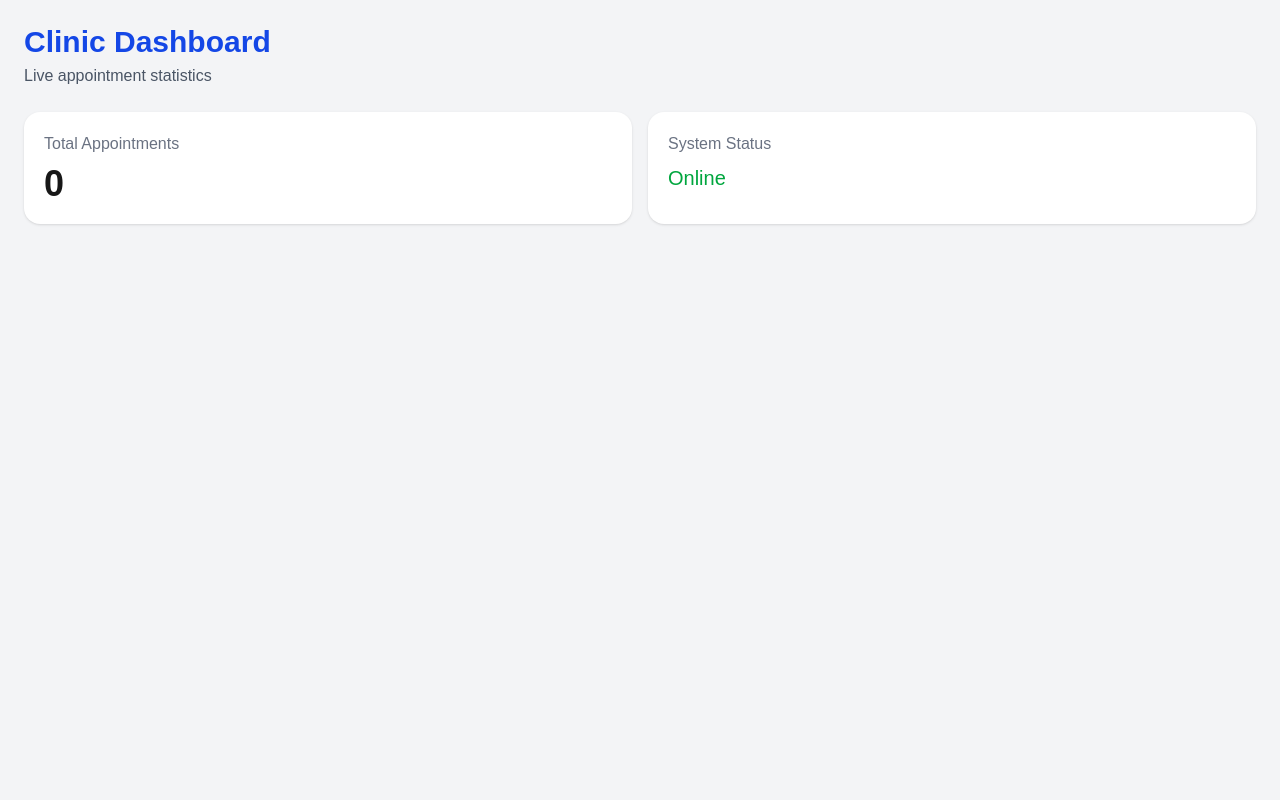
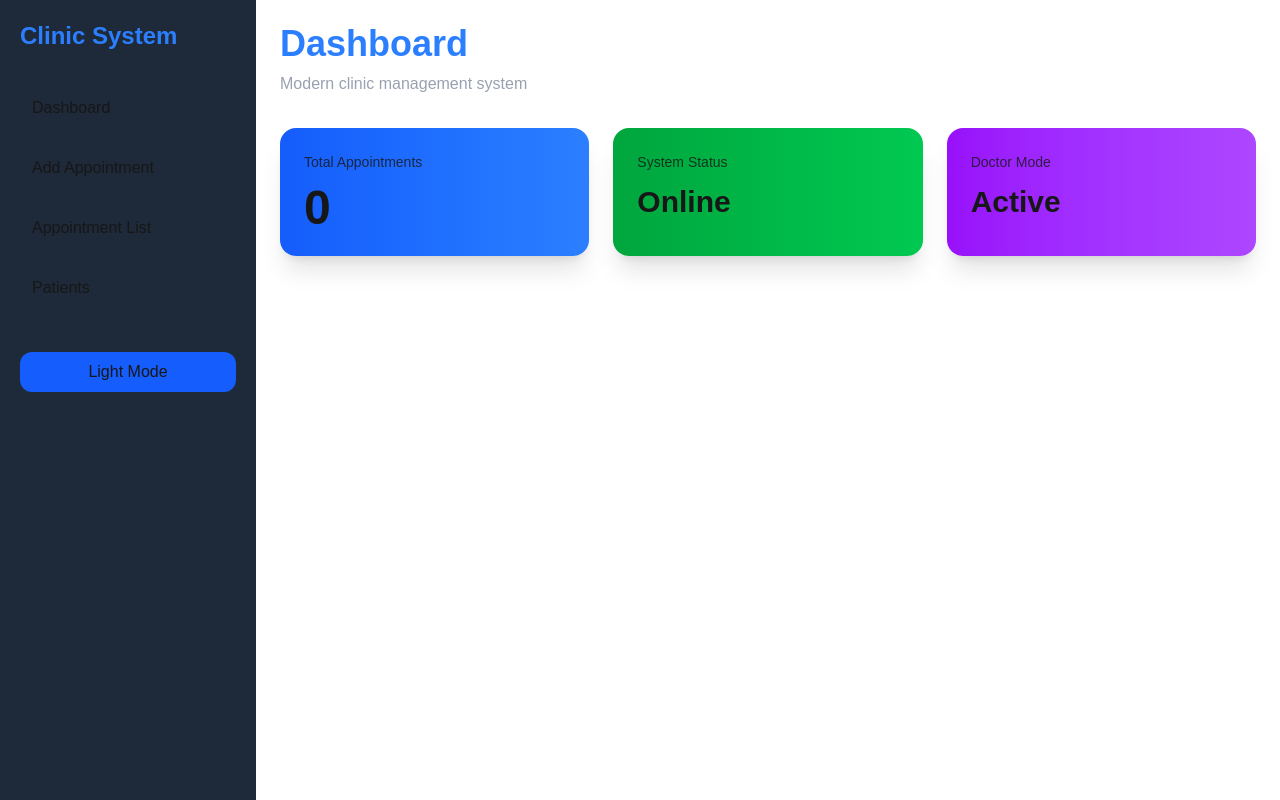
Before and after one commit to suwapathiayur/patient-app, a Next.js app: page /dashboard in a window 1280 px wide. Built offline with nearby package versions, Linux system fonts and the light colour scheme; no server answers; the database is empty.

Commit message:
describe update

```diff
--- a/app/dashboard/page.tsx
+++ b/app/dashboard/page.tsx
@@ -7,55 +7,63 @@ export default function Dashboard() {
   const [total, setTotal] = useState(0);
 
   useEffect(() => {
-    async function loadStats() {
-      const { data, error } = await supabase
+    async function loadData() {
+      const { data } = await supabase
         .from("appointments")
         .select("*");
 
-      if (!error && data) {
-        setTotal(data.length);
-      }
+      setTotal(data?.length || 0);
     }
 
-    loadStats();
+    loadData();
   }, []);
 
   return (
-    <main className="min-h-screen bg-gray-100 p-6">
+    <main>
 
-      <h1 className="text-3xl font-bold text-blue-700">
-        Clinic Dashboard
+      <h1 className="text-4xl font-bold text-blue-500">
+        Dashboard
       </h1>
 
-      <p className="text-gray-600 mt-1">
-        Live appointment statistics
+      <p className="text-gray-400 mt-2">
+        Modern clinic management system
       </p>
 
-      <div className="grid grid-cols-1 md:grid-cols-2 gap-4 mt-6">
+      {/* Cards */}
+      <div className="grid grid-cols-1 md:grid-cols-3 gap-6 mt-8">
 
-        {/* Total Appointments */}
-        <div className="bg-white p-5 rounded-2xl shadow">
-          <h2 className="text-gray-500">
+        <div className="bg-gradient-to-r from-blue-600 to-blue-500 p-6 rounded-2xl shadow-xl">
+          <p className="text-sm opacity-80">
             Total Appointments
+          </p>
+
+          <h2 className="text-5xl font-bold mt-3">
+            {total}
           </h2>
-
-          <p className="text-4xl font-bold mt-2">
-            {total}
-          </p>
         </div>
 
-        {/* Status */}
-        <div className="bg-white p-5 rounded-2xl shadow">
-          <h2 className="text-gray-500">
+        <div className="bg-gradient-to-r from-green-600 to-green-500 p-6 rounded-2xl shadow-xl">
+          <p className="text-sm opacity-80">
             System Status
+          </p>
+
+          <h2 className="text-3xl font-bold mt-3">
+            Online
           </h2>
+        </div>
 
-          <p className="text-green-600 text-xl mt-2">
-            Online
+        <div className="bg-gradient-to-r from-purple-600 to-purple-500 p-6 rounded-2xl shadow-xl">
+          <p className="text-sm opacity-80">
+            Doctor Mode
           </p>
+
+          <h2 className="text-3xl font-bold mt-3">
+            Active
+          </h2>
         </div>
 
       </div>
+
     </main>
   );
 }
--- a/app/layout.tsx
+++ b/app/layout.tsx
@@ -1,33 +1,86 @@
-import type { Metadata } from "next";
-import { Geist, Geist_Mono } from "next/font/google";
+"use client";
+
 import "./globals.css";
-
-const geistSans = Geist({
-  variable: "--font-geist-sans",
-  subsets: ["latin"],
-});
-
-const geistMono = Geist_Mono({
-  variable: "--font-geist-mono",
-  subsets: ["latin"],
-});
-
-export const metadata: Metadata = {
-  title: "Create Next App",
-  description: "Generated by create next app",
-};
+import Link from "next/link";
+import { useState } from "react";
 
 export default function RootLayout({
   children,
-}: Readonly<{
+}: {
   children: React.ReactNode;
-}>) {
+}) {
+  const [darkMode, setDarkMode] = useState(true);
+
   return (
-    <html
-      lang="en"
-      className={`${geistSans.variable} ${geistMono.variable} h-full antialiased`}
-    >
-      <body className="min-h-full flex flex-col">{children}</body>
+    <html lang="en">
+      <body
+        className={
+          darkMode
+            ? "bg-gray-900 text-white"
+            : "bg-gray-100 text-black"
+        }
+      >
+        <div className="flex min-h-screen">
+
+          {/* Sidebar */}
+          <aside
+            className={
+              darkMode
+                ? "w-64 bg-gray-800 p-5"
+                : "w-64 bg-white p-5 shadow"
+            }
+          >
+            <h1 className="text-2xl font-bold text-blue-500 mb-8">
+              Clinic System
+            </h1>
+
+            <nav className="flex flex-col gap-3">
+
+              <Link
+                href="/dashboard"
+                className="hover:bg-blue-500 hover:text-white p-3 rounded-xl transition"
+              >
+                Dashboard
+              </Link>
+
+              <Link
+                href="/appointments"
+                className="hover:bg-blue-500 hover:text-white p-3 rounded-xl transition"
+              >
+                Add Appointment
+              </Link>
+
+              <Link
+                href="/appointments/list"
+                className="hover:bg-blue-500 hover:text-white p-3 rounded-xl transition"
+              >
+                Appointment List
+              </Link>
+              <Link
+                 href="/patients"
+                className="hover:bg-blue-500 hover:text-white p-3 rounded-xl transition"
+              >
+                Patients
+</Link>
+
+            </nav>
+
+            {/* Dark Mode Button */}
+            <button
+              onClick={() => setDarkMode(!darkMode)}
+              className="mt-10 bg-blue-600 hover:bg-blue-700 px-4 py-2 rounded-xl w-full"
+            >
+              {darkMode ? "Light Mode" : "Dark Mode"}
+            </button>
+          </aside>
+
+          {/* Main Content */}
+          <main className="flex-1 p-6">
+            {children}
+          </main>
+
+        </div>
+      </body>
     </html>
   );
 }
--- a/app/patients/page.tsx
+++ b/app/patients/page.tsx
@@ -1,8 +1,107 @@
+"use client";
+
+import { useEffect, useState } from "react";
+import Link from "next/link";
+import { supabase } from "@/lib/supabase";
+
 export default function PatientsPage() {
+  const [patients, setPatients] = useState<any[]>([]);
+
+  useEffect(() => {
+    loadPatients();
+  }, []);
+
+  async function loadPatients() {
+    const { data, error } = await supabase
+      .from("appointments")
+      .select("*")
+      .order("appointment_date", { ascending: false });
+
+    if (!error && data) {
+      setPatients(data);
+    }
+  }
+
   return (
-    <main style={{ padding: 30 }}>
-      <h1>Patients</h1>
-      <p>Patient list will appear here</p>
+    <main>
+
+      {/* Header */}
+      <div className="flex justify-between items-center">
+
+        <div>
+          <h1 className="text-4xl font-bold text-blue-500">
+            Patients
+          </h1>
+
+          <p className="text-gray-400 mt-1">
+            Patient records and appointments
+          </p>
+        </div>
+
+      </div>
+
+      {/* Table */}
+      <div className="bg-white dark:bg-gray-800 rounded-2xl shadow-xl mt-8 overflow-hidden">
+
+        <table className="w-full">
+
+          <thead className="bg-blue-600 text-white">
+            <tr>
+              <th className="text-left p-4">Patient ID</th>
+              <th className="text-left p-4">Name</th>
+              <th className="text-left p-4">Date</th>
+              <th className="text-left p-4">Time</th>
+              <th className="text-left p-4">Telephone</th>
+            </tr>
+          </thead>
+
+          <tbody>
+
+            {patients.map((patient) => (
+
+              <tr
+                key={patient.id}
+                className="border-b border-gray-200 dark:border-gray-700 hover:bg-gray-100 dark:hover:bg-gray-700 transition"
+              >
+
+                {/* Clickable Patient ID */}
+                <td className="p-4">
+
+                  <Link
+                    href={`/patients/${patient.patient_id}`}
+                    className="text-blue-500 font-semibold hover:underline"
+                  >
+                    {patient.patient_id}
+                  </Link>
+
+                </td>
+
+                <td className="p-4">
+                  {patient.title} {patient.patient_name}
+                </td>
+
+                <td className="p-4">
+                  {patient.appointment_date}
+                </td>
+
+                <td className="p-4">
+                  {patient.time_slot}
+                </td>
+
+                <td className="p-4">
+                  {patient.telephone}
+                </td>
+
+              </tr>
+
+            ))}
+
+          </tbody>
+
+        </table>
+
+      </div>
+
     </main>
   );
 }
```
